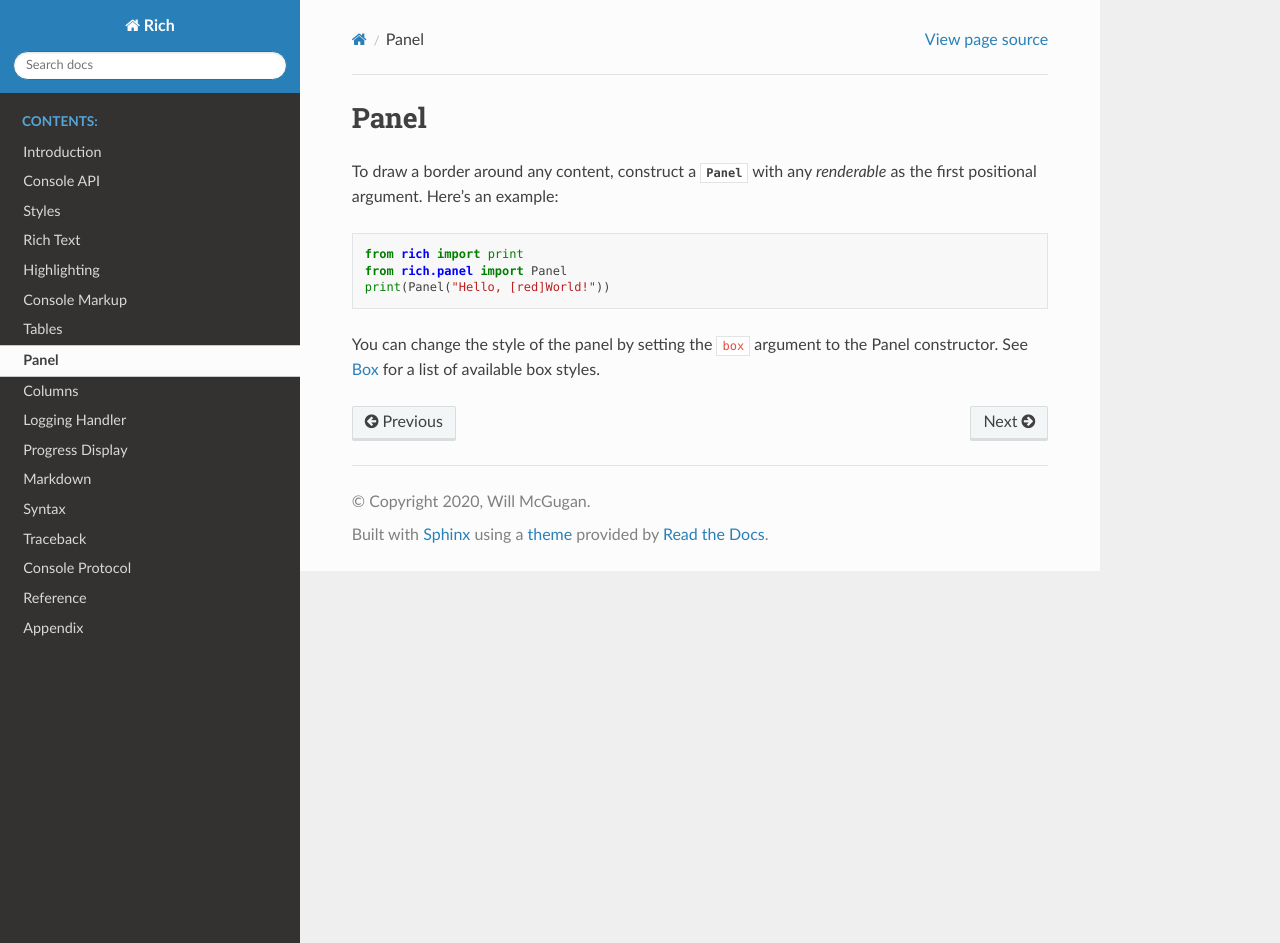
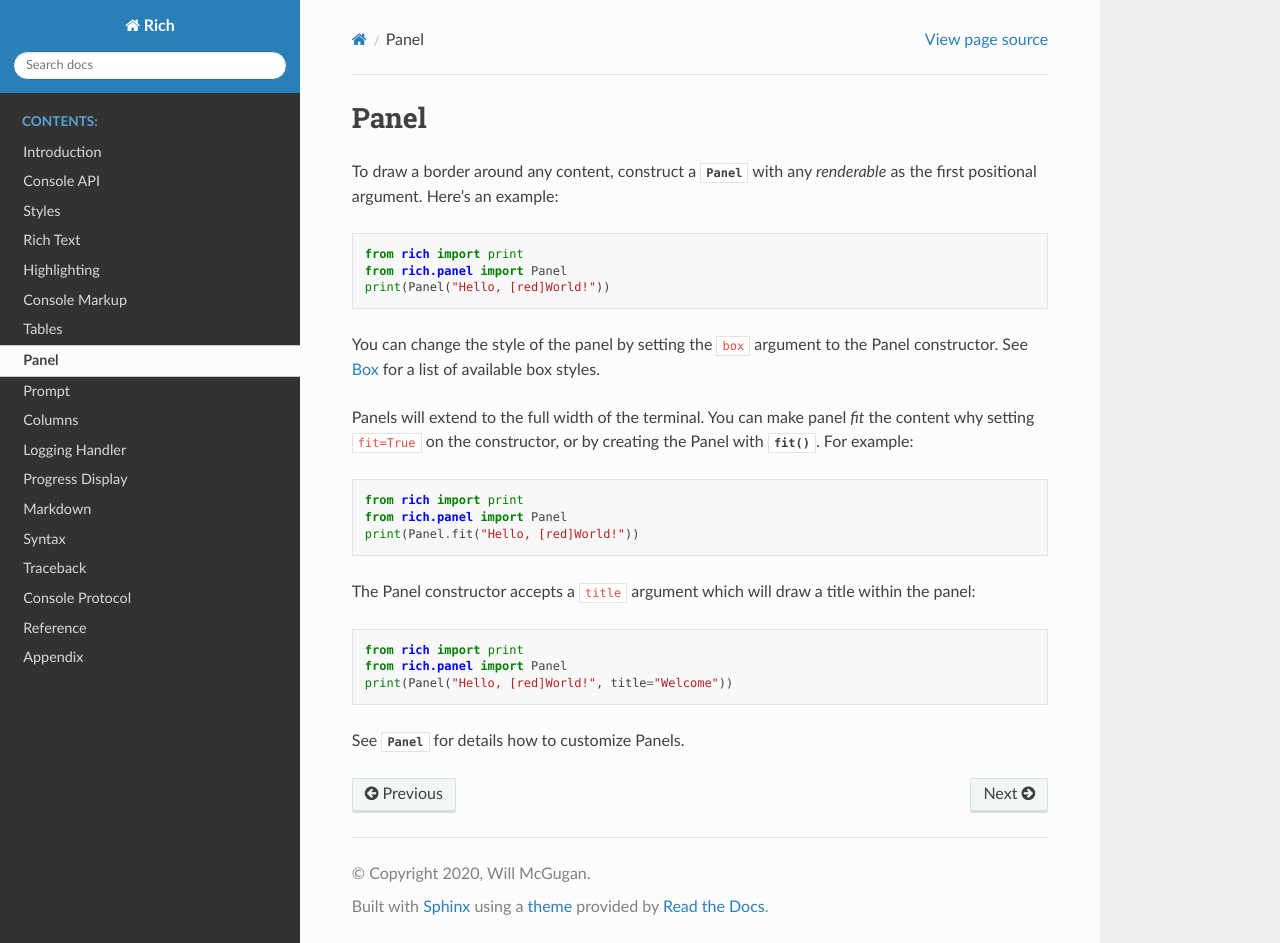
Before and after one commit to Textualize/rich, a Sphinx documentation site: the page built from docs/source/panel.rst, in a window 1280 px wide and 943 px high. Built offline with Sphinx 7.4.7 and the Read the Docs theme 2.0.0, drawn with Linux system fonts in a browser that asks for light colours.

Commit message:
prompt docs

```diff
--- a/docs/source/index.rst
+++ b/docs/source/index.rst
@@ -18,6 +18,7 @@
    markup.rst
    tables.rst
    panel.rst
+   prompt.rst
    columns.rst
    logging.rst
    progress.rst
--- a/docs/source/panel.rst
+++ b/docs/source/panel.rst
@@ -8,3 +8,17 @@
     print(Panel("Hello, [red]World!"))
 
 You can change the style of the panel by setting the ``box`` argument to the Panel constructor. See :ref:`appendix_box` for a list of available box styles.
+
+Panels will extend to the full width of the terminal. You can make panel *fit* the content why setting ``fit=True`` on the constructor, or by creating the Panel with :meth:`~rich.panel.Panel.fit`. For example::
+
+    from rich import print
+    from rich.panel import Panel
+    print(Panel.fit("Hello, [red]World!"))
+
+The Panel constructor accepts a ``title`` argument which will draw a title within the panel::
+
+    from rich import print
+    from rich.panel import Panel
+    print(Panel("Hello, [red]World!", title="Welcome"))
+
+See :class:`~rich.panel.Panel` for details how to customize Panels.
```
Also changed, not shown: CHANGELOG.md (+3 -2 lines), docs/source/prompt.rst (added, +33 -0 lines), 6 other files.
